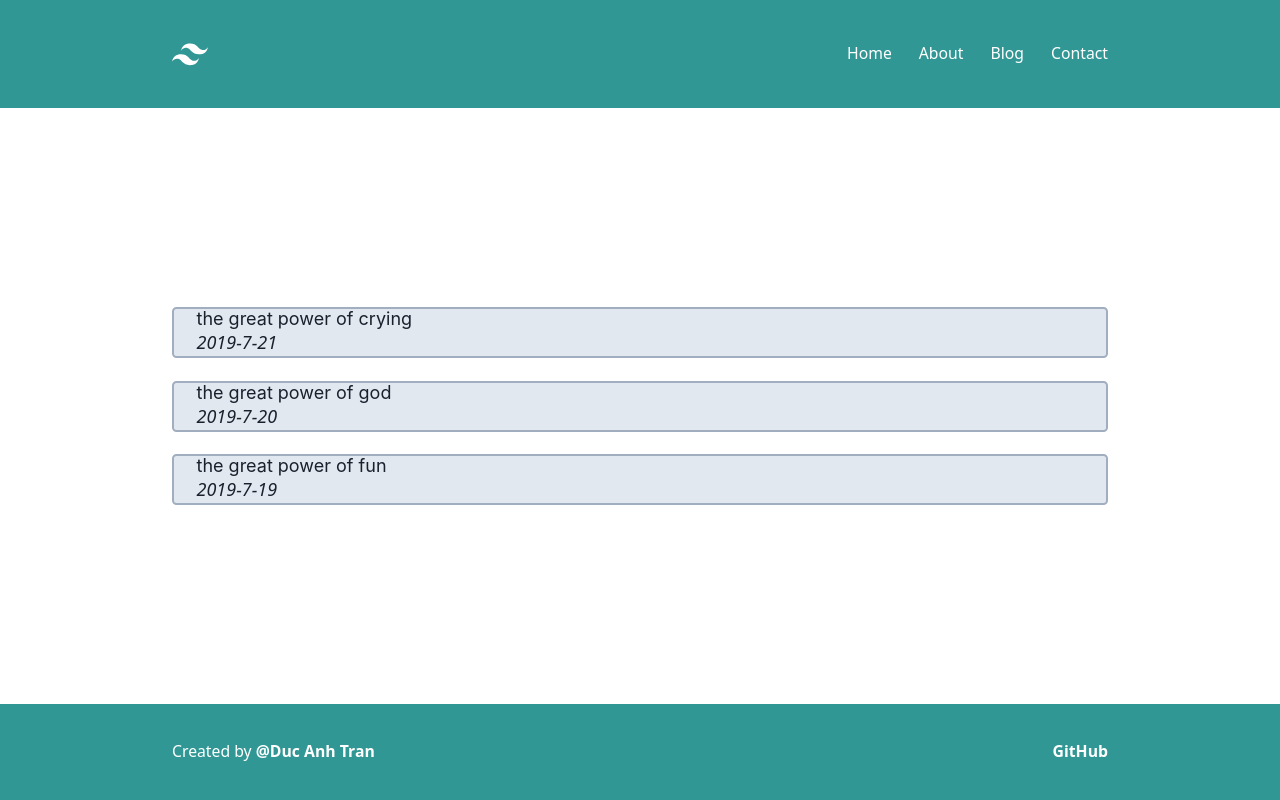
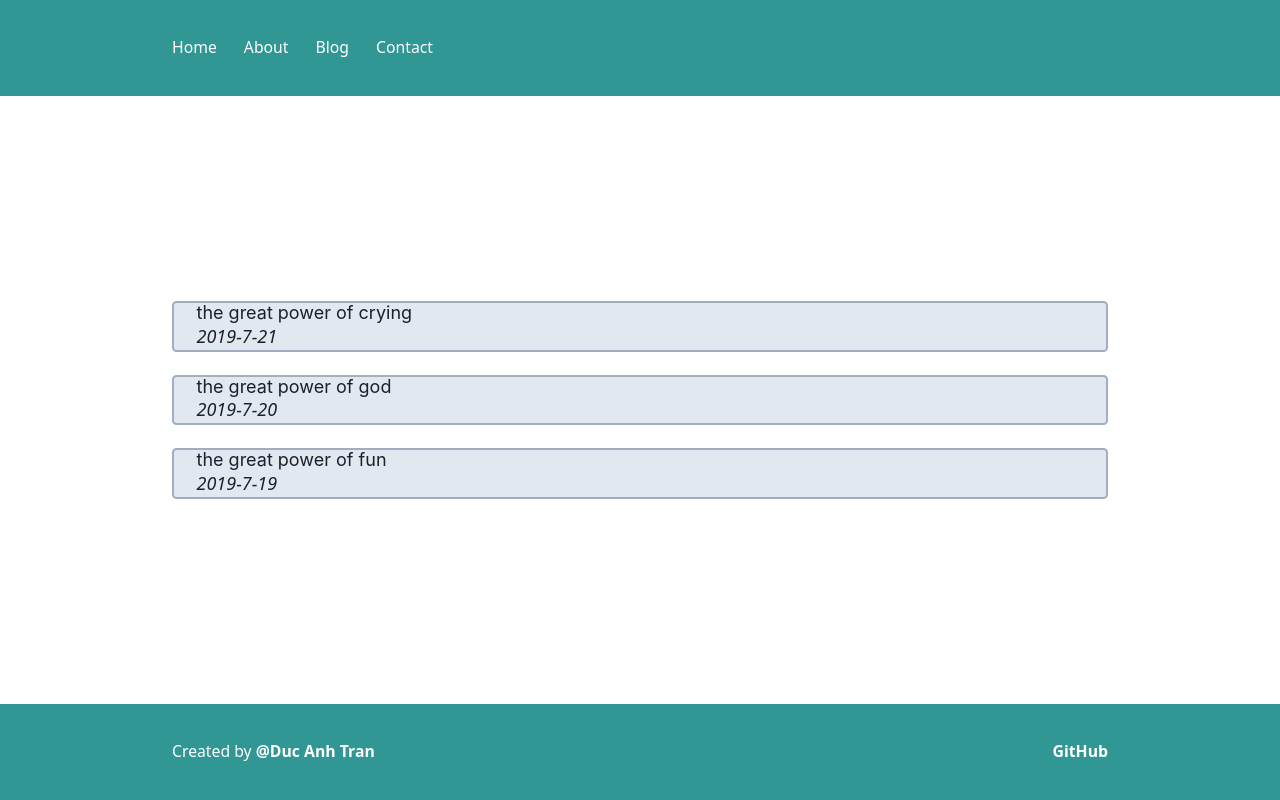
Before and after one commit to Slayzur02/gatsby-portfolio, a Gatsby site: page /blog in a window 1280 px wide. Built offline with nearby package versions, Linux system fonts and the light colour scheme; Gatsby itself is replaced by a stand-in of ours.

Commit message:
still the blazing website

```diff
--- a/src/components/header.js
+++ b/src/components/header.js
@@ -8,19 +8,6 @@
   return (
     <nav className="bg-teal-600">
       <div className="flex flex-wrap items-center justify-between max-w-4xl mx-auto p-4 md:p-8">
-        <Link to="/" className="flex items-center no-underline text-white">
-          <svg
-            className="fill-current h-8 mr-2 w-8"
-            width="54"
-            height="54"
-            viewBox="0 0 54 54"
-            xmlns="http://www.w3.org/2000/svg"
-          >
-            <path d="M13.5 22.1c1.8-7.2 6.3-10.8 13.5-10.8 10.8 0 12.15 8.1 17.55 9.45 3.6.9 6.75-.45 9.45-4.05-1.8 7.2-6.3 10.8-13.5 10.8-10.8 0-12.15-8.1-17.55-9.45-3.6-.9-6.75.45-9.45 4.05zM0 38.3c1.8-7.2 6.3-10.8 13.5-10.8 10.8 0 12.15 8.1 17.55 9.45 3.6.9 6.75-.45 9.45-4.05-1.8 7.2-6.3 10.8-13.5 10.8-10.8 0-12.15-8.1-17.55-9.45-3.6-.9-6.75.45-9.45 4.05z" />
-          </svg>
-          <span className="font-bold text-xl tracking-tight">{siteTitle}</span>
-        </Link>
-
         <button
           className="block md:hidden border border-white flex items-center px-3 py-2 rounded text-white"
           onClick={() => toggleExpansion(!isExpanded)}
```
